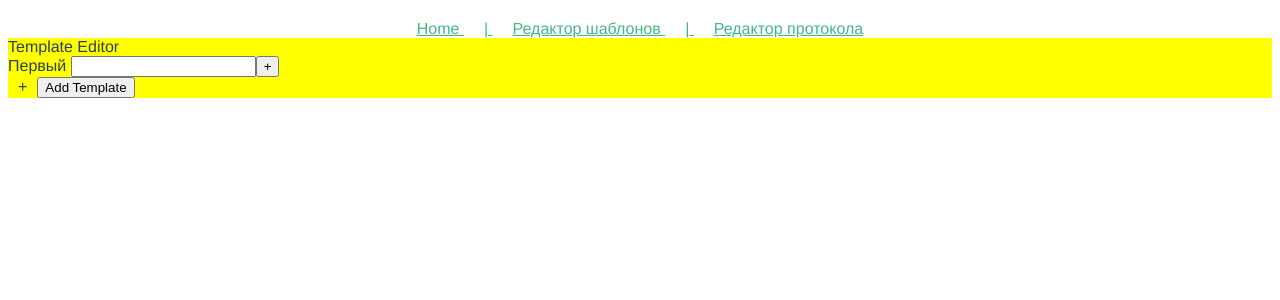
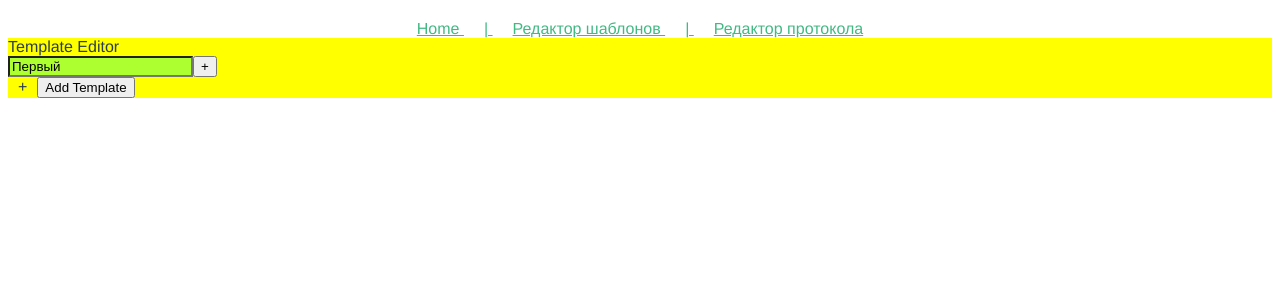
Before and after one commit to sebastiandex/vue-protocol-templates, a Vue app: page /templates in a window 1280 px wide. Shown: the top 300 px of the page. Built offline with nearby package versions, Linux system fonts and the light colour scheme; the HTML template or start-up script is replaced by a standard one.

Commit message:
Making fake DB and its methods

```diff
--- a/src/components/Template.vue
+++ b/src/components/Template.vue
@@ -1,7 +1,6 @@
 <template>
     <div>
-      {{item.label}}
-      <input>
+      <input :value="item.label" @input="(e) => updateLabel(e, item.id)">
       <button @click="toggle">{{ isOpen ? '-' : '+' }}</button>
       <TemplateItem
           v-show="item.children && isOpen"
@@ -30,6 +29,10 @@ export default {
   methods: {
     toggle: function() {
       this.isOpen = !this.isOpen;
+    },
+    updateLabel (e, id) {
+      console.log({id})
+      this.$store.commit('updateLabel', id, e.target.value)
     }
   }
 }
@@ -37,7 +40,11 @@ export default {
 
 
 <style>
+input {
+  background-color: greenyellow;
+  width: max-content;
+}
   .child {
-    padding-left: 25px;
+    padding-left: 50px;
   }
 </style>
--- a/src/components/TemplateEditor.vue
+++ b/src/components/TemplateEditor.vue
@@ -30,6 +30,7 @@ export default {
     addTemplate(data) {
       console.log({data})
       this.$store.commit('add', data)
+      this.$store.getters.getTemplate(1)
     },
   },
   props: {
```
Also changed, not shown: 1 other file (tests, documents, lock files or other folders).
